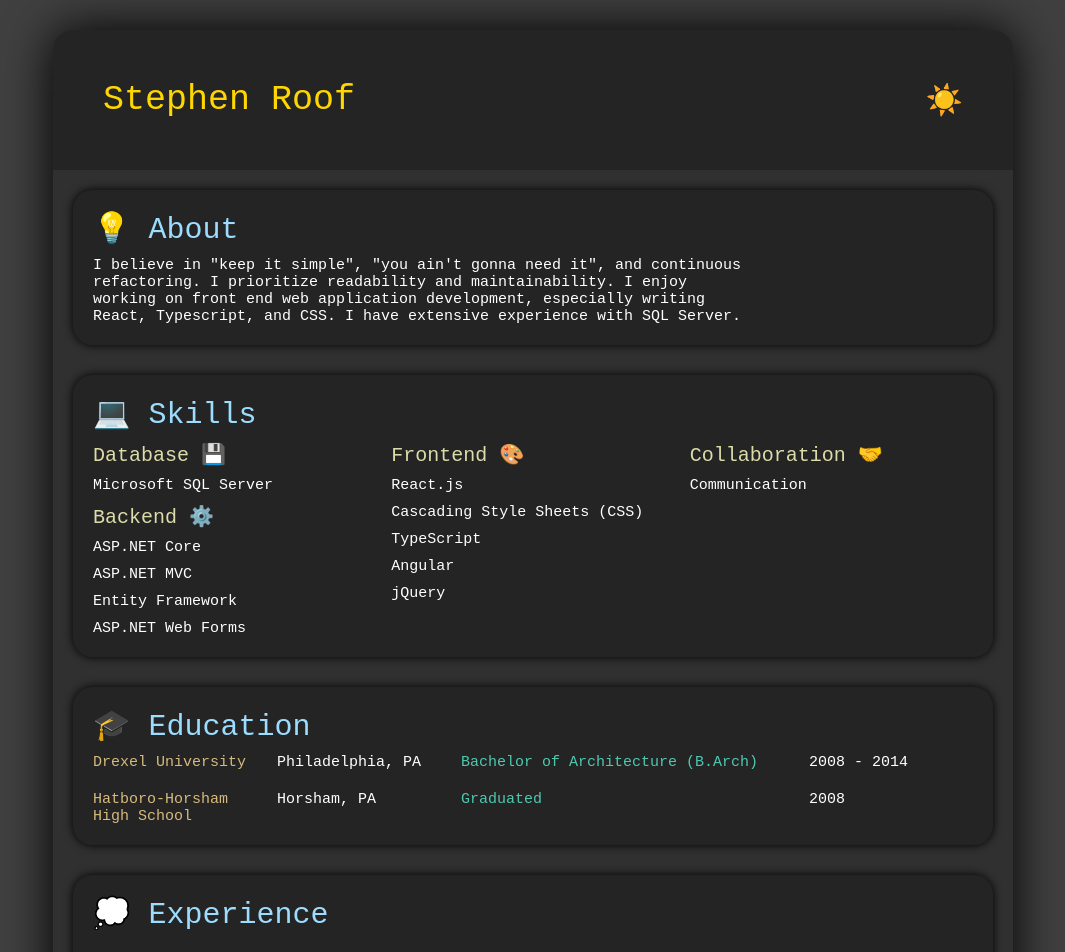
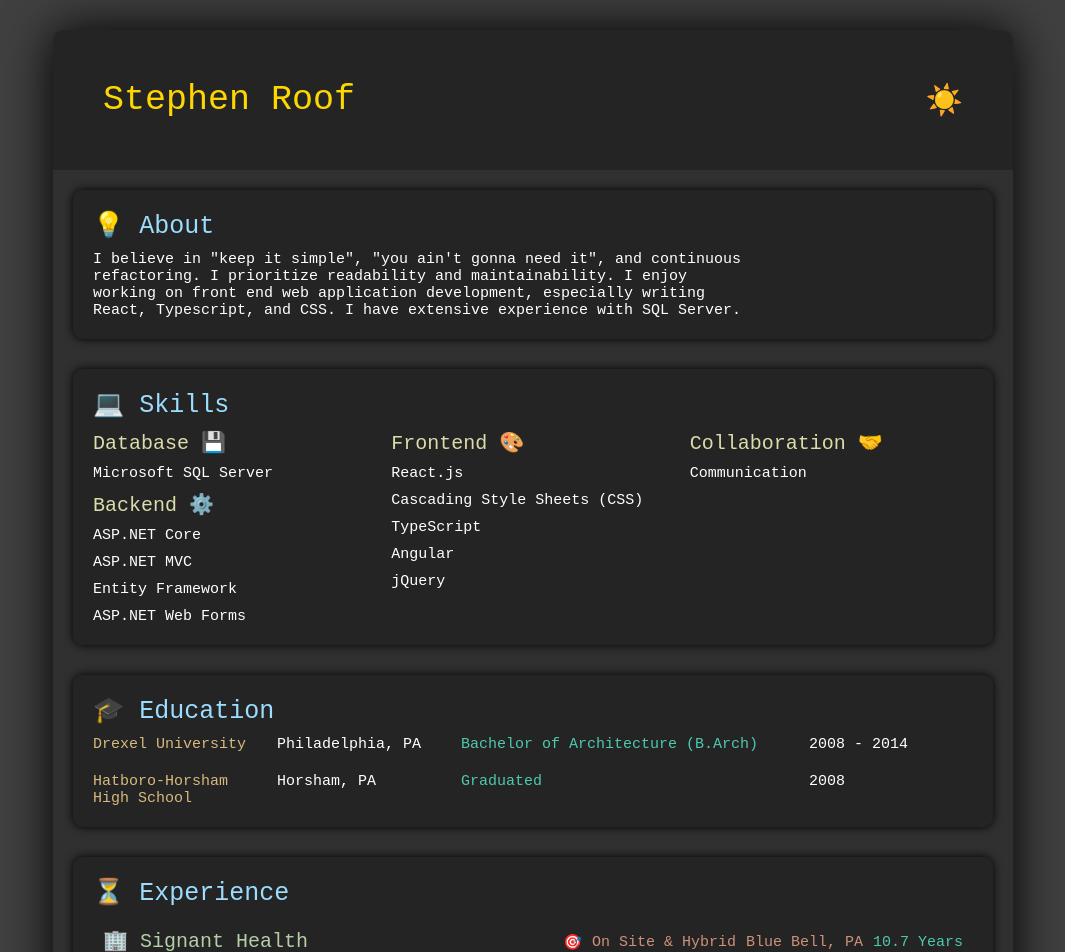
Before and after one commit to steveroof/resume, a React (Vite) app: page / in a window 1280 px wide. Shown: the top 952 px of the page, without its empty margins (107-1172 px from the left). Built offline with nearby package versions, Linux system fonts and the light colour scheme.

Commit message:
progress

```diff
--- a/src/assets/app.css
+++ b/src/assets/app.css
@@ -10,7 +10,7 @@
 
   main {
     display: grid;
-    gap: 3rem;
+    gap: var(--app-grid-gap);
     padding: var(--main-padding);
     grid-template-columns: var(--app-grid);
   }
--- a/src/components/App.tsx
+++ b/src/components/App.tsx
@@ -24,7 +24,7 @@ export const App: React.FC = () => {
         <MainCard titleText="🎓 Education">
           <Education educations={educations} />
         </MainCard>
-        <MainCard titleText="💭 Experience">
+        <MainCard titleText="⏳ Experience">
           <div className="experience">
             {companies.map((c) => {
               const id = createId([c.companyName]);
--- a/src/components/Footer.tsx
+++ b/src/components/Footer.tsx
@@ -9,7 +9,7 @@ export const Footer: React.FC<IFooterProps> = ({ updateDate }) => {
 
   return (
     <footer className="footer">
-      <span>{`Latest patch: ${
+      <span>{`Updated: ${
         updateDate.getMonth() + 1
       }/${updateDate.getDate()}/${updateDate.getFullYear()} | ${daysAgo} day${
         daysAgo > 1 ? "s" : ""
--- a/src/index.css
+++ b/src/index.css
@@ -15,8 +15,8 @@
   --font-family: "Cascadia Code", "Courier New";
   --font-text: 1.5rem;
   --font-h4: 2rem;
-  --font-h3: 2.5rem;
-  --font-h2: 3rem;
+  --font-h3: 2rem;
+  --font-h2: 2.5rem;
   --font-h1: 3.5rem;
 
   --color-text: white;
@@ -39,7 +39,7 @@
   --color-accent-yellowgreen: #b5cea8;
   --color-accent-teal: #4ec9b0;
 
-  --border-radius: 2rem;
+  --border-radius: 1rem;
 
   :has(.lightMode) {
     /*this class is set on the header component*/
@@ -61,7 +61,7 @@
     --color-accent-gold: brown;
     --color-accent-lightyellow: brown;
     --color-accent-salmon: darkgreen;
-    --color-accent-lightblue: navy;
+    --color-accent-lightblue: #3c3c3c;
     --color-accent-yellowgreen: #3c3c3c;
     --color-accent-teal: navy;
   }
@@ -69,6 +69,7 @@
   /*default settings (I developed the site on 1/2 of my screen)*/
   --flex-direction: column;
   --app-grid: 1fr;
+  --app-grid-gap: 3rem;
   --education-grid: 1fr 1fr 2fr 1fr;
   --experience-span: 1;
   --page-width: 75vw;
@@ -106,6 +107,8 @@
     --page-margin: 0rem;
     --color-shadow: white;
     --header-padding: 2rem;
+    --app-grid-gap: 0;
+    --main-padding: 0;
   }
 }
 
```
